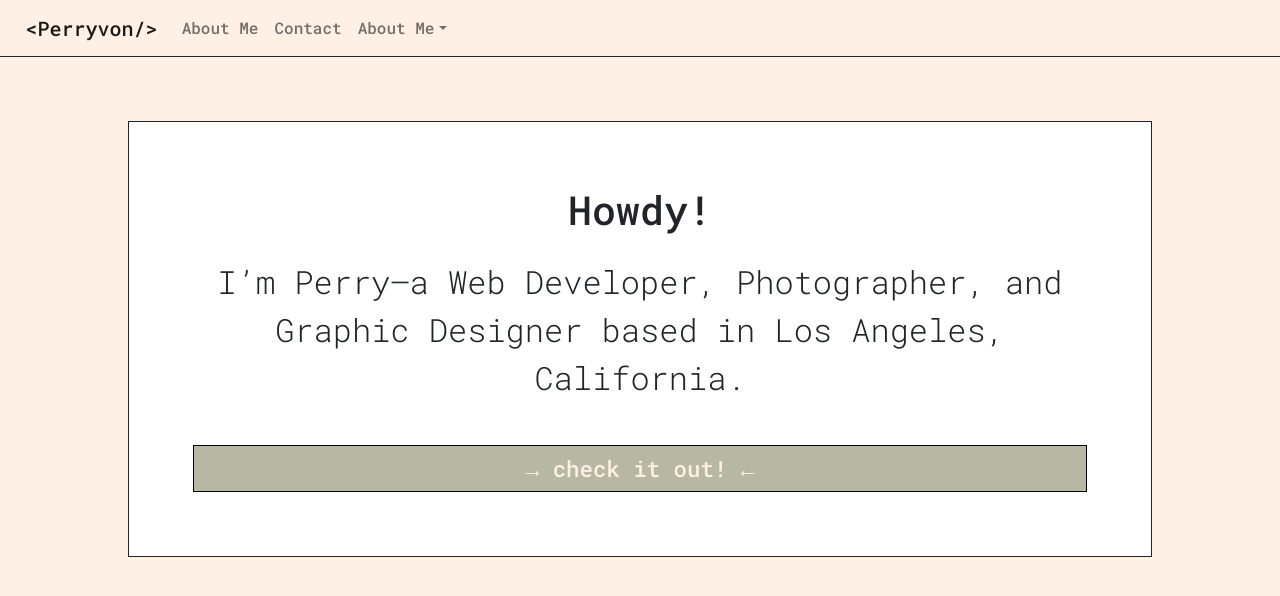
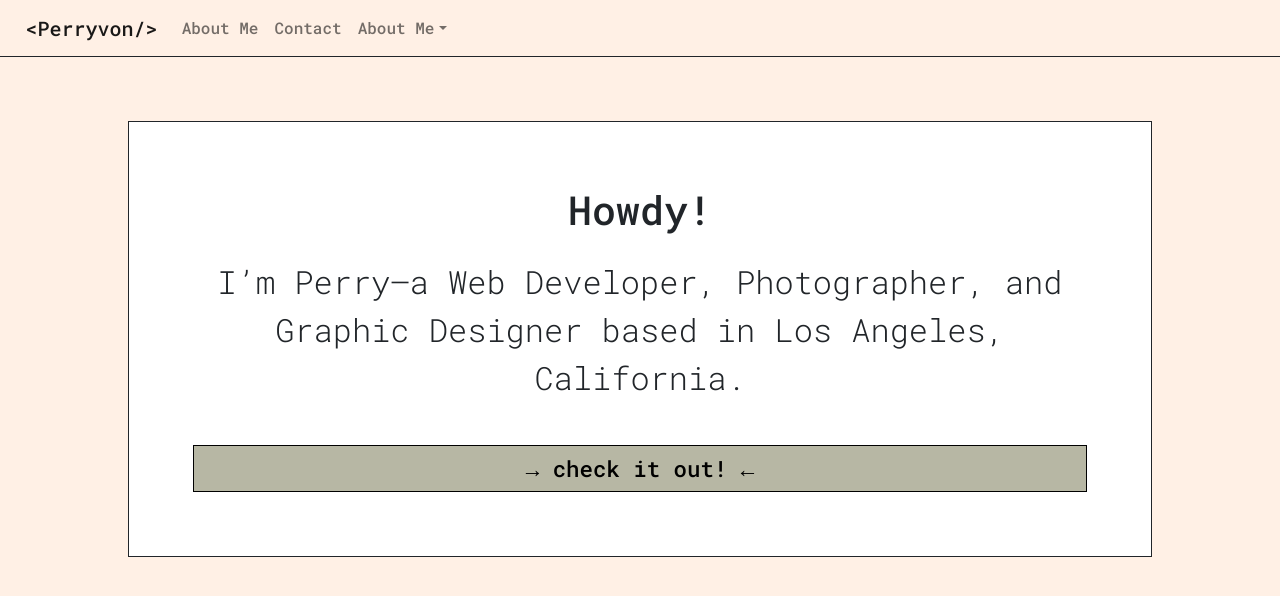
Before and after one commit to P-v-R/personal-website, a React (Create React App) app: page / in a window 1280 px wide. Shown: the top 596 px of the page. Built offline with nearby package versions, Linux system fonts and the light colour scheme; the HTML template or start-up script is replaced by a standard one.

Commit message:
black header button style

```diff
--- a/src/HeaderCard.css
+++ b/src/HeaderCard.css
@@ -22,7 +22,7 @@
   margin-right: auto;
   margin-top: 3%;
   background-color: #b7b7a4;
-  color: #fff0e5;
+  color: black;
   border: solid black 1px;
   font-family: 'Roboto Mono', monospace;
   font-size:70%;
```
